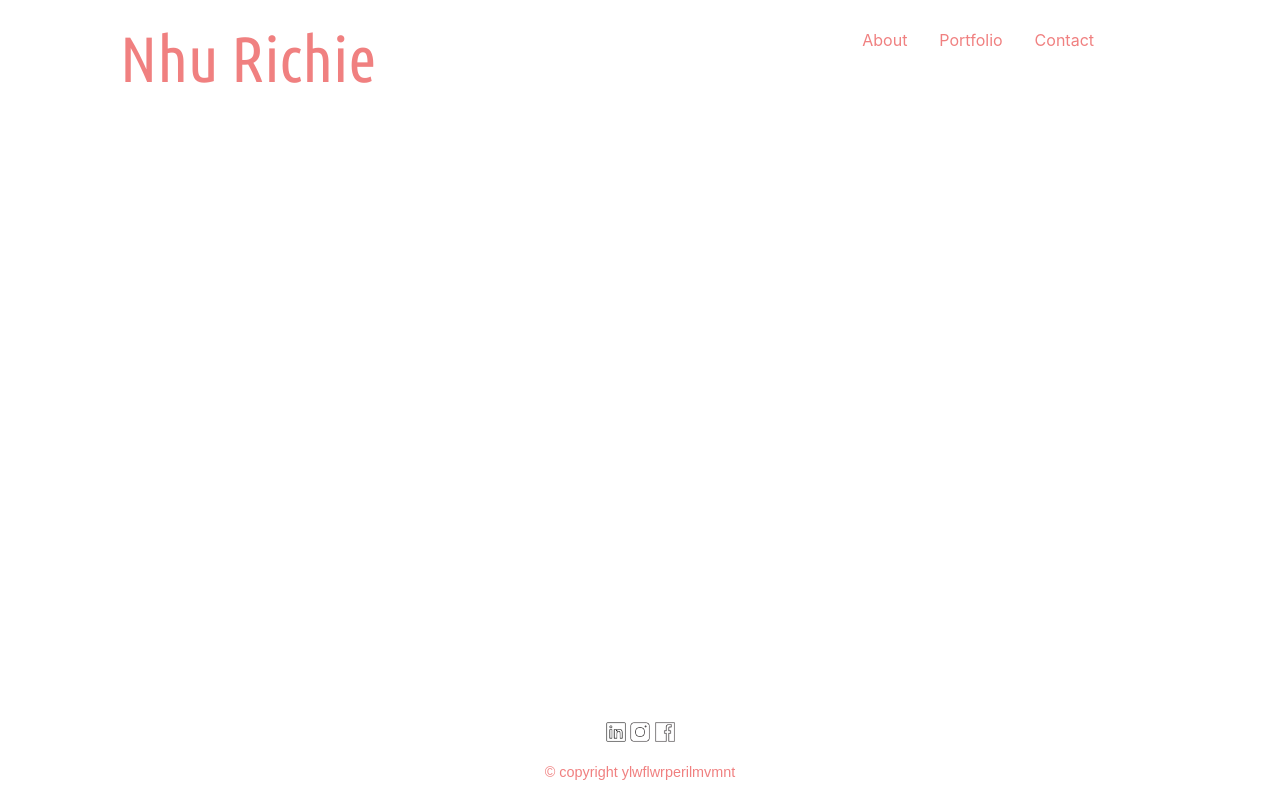
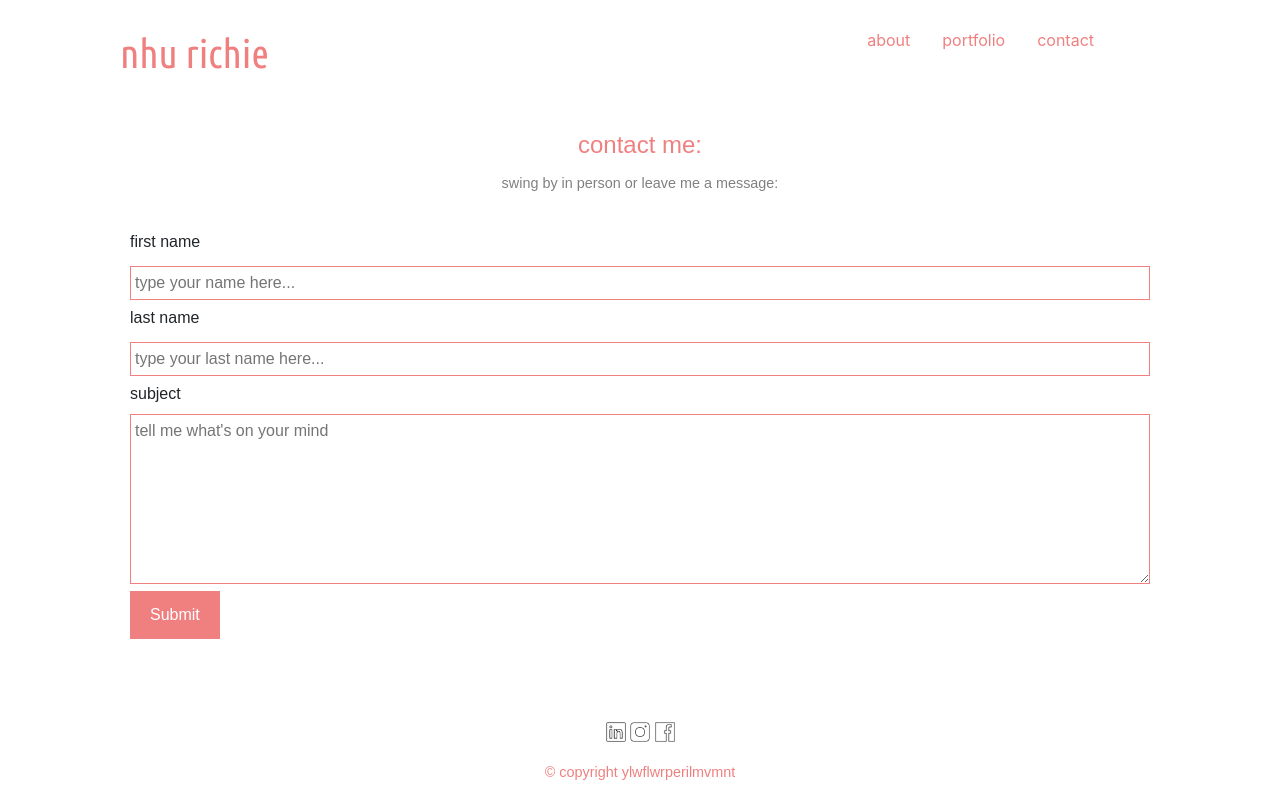
Before and after one commit to nhurichie/Bootstrap-Portfolio, a plain HTML site: page contact.html in a window 1280 px wide. Drawn offline with nearby package versions, Linux system fonts and the light colour scheme; a web font is replaced by a local one.

Commit message:
updatedhtmlsandcss

```diff
--- a/contact.html
+++ b/contact.html
@@ -4,131 +4,62 @@
     <meta charset="UTF-8">
     <meta name="viewport" content="width=device-width, initial-scale=1.0">
     <meta http-equiv="X-UA-Compatible" content="ie=edge">
-    <link rel="stylesheet" href="/reset.css">
-    <link rel="stylesheet" href="contact.html">
+    <link rel="stylesheet" href="reset.css">
+    <link rel="stylesheet" href="style.css">
+    <link rel="stylesheet" href="index.html">
+
     <link rel="stylesheet" href="https://stackpath.bootstrapcdn.com/bootstrap/4.3.1/css/bootstrap.min.css" integrity="sha384-ggOyR0iXCbMQv3Xipma34MD+dH/1fQ784/j6cY/iJTQUOhcWr7x9JvoRxT2MZw1T" crossorigin="anonymous">
     <link href="https://fonts.googleapis.com/css?family=Amatic+SC|Arvo|Indie+Flower|News+Cycle|Ubuntu+Condensed" rel="stylesheet">
-    <title>Nhu Richie</title>
+    <title>nhu richie</title>
 </head>
-
-<style>
-
-.nav {
-    float: right;
-    padding: 10px;
-    margin: 10px;
-    margin-right: 160px;
-    text-decoration: none;
-}
-
-.nav-link {
-    color: lightcoral;
-
-}
-
-h1 {
-    font-family: 'Ubuntu Condensed', sans-serif;
-    font-size: 4em;
-    color: lightcoral;
-    padding: 10px;
-
-}
-
-p {
-    font-size: .9em;
-    font-family: 'News Cycle', sans-serif;
-    color: grey;
-    text-align: justify;
-    font-stretch:
-}
-
-.copyright {
-    text-align: center;
-    color: lightcoral;
-}
-
-.row {
-    margin: auto;
-    padding: 10px;
-
-}
-
-img {
-    text-align: center;
-    align-items: center;
-
-}
-
-.headshot {
-    align-items: center;
-
-}
-
-.col-md-8 {
-    float: left;
-}
-
-footer {
-    position: fixed;
-    bottom: 0;
-    width: 100%;
-    color: gray;
-    text-align: center;
-}
-
-a, .ylwflw {
-    text-decoration: none;
-    text-decoration-skip-ink: none;
-    color: lightcoral;
-}
-
-.media-icons {
-    padding: 20px;
-    margin: auto;
-    color: lightcoral;
-}
-
-i, ul {
-    color: lightcoral;
-}
-
-</style>
-
 
 <body>
     <ul class="nav">
         <li class="nav-item">
-            <a class="nav-link about" href="index.html">About</a>
+            <a class="nav-link about" href="index.html">about</a>
         </li>
         <li class="nav-item">
-            <a class="nav-link portfolio" href="portfolio.html">Portfolio</a>
+            <a class="nav-link portfolio" href="portfolio.html">portfolio</a>
         </li>
         <li class="nav-item">
-            <a class="nav-link contact" href="contact.html">Contact</a>
+            <a class="nav-link contact" href="contact.html">contact</a>
         </li>
     </ul>
 
 
 <!--Our rows function in containers (grid created). -->
     <div class="container">
-
         <!-- Our columns function in rows. -->
         <div class="row">
             <div class ="col-md-12">
-                <h1> Nhu Richie </h1>
+                <h1>nhu richie</h1>
             </div>
         </div>
 
         <div class="row 2">
-            <div class="col-md-4">
 
-            </div>
+            <div class="col-md-12">
+                <div class="container">
+                    <div style="text-align:center">
+                        <h4>contact me:</h4>
 
-            <div class="col-md-8">
+                        <p class="leavemess">swing by in person or leave me a message:</p>
+                    </div>
 
+                    <div class="column">
+                        <form action="/action_page.php">
+                            <label for="fname">first name</label>
+                            <input type="text" id="fname" name="firstname" placeholder="type your name here...">
+                            <label for="lname">last name</label>
+                            <input type="text" id="lname" name="lastname" placeholder="type your last name here...  ">
+                            <label for="subject">subject</label>
+                            <textarea id="subject" name="subject" placeholder="tell me what's on your mind" style="height:170px"></textarea>
+                            <input type="submit" value="Submit">
+                        </form>
+                    </div>
+                </div>
             </div>
         </div>
-
 
     </div>
 
--- a/index.html
+++ b/index.html
@@ -4,107 +4,25 @@
     <meta charset="UTF-8">
     <meta name="viewport" content="width=device-width, initial-scale=1.0">
     <meta http-equiv="X-UA-Compatible" content="ie=edge">
-    <link rel="stylesheet" href="/reset.css">
-    <link rel="stylesheet" href="contact.html">
+    <link rel="stylesheet" href="reset.css">
+    <link rel="stylesheet" href="style.css">
+    <link rel="stylesheet" href="index.html">
+
     <link rel="stylesheet" href="https://stackpath.bootstrapcdn.com/bootstrap/4.3.1/css/bootstrap.min.css" integrity="sha384-ggOyR0iXCbMQv3Xipma34MD+dH/1fQ784/j6cY/iJTQUOhcWr7x9JvoRxT2MZw1T" crossorigin="anonymous">
     <link href="https://fonts.googleapis.com/css?family=Amatic+SC|Arvo|Indie+Flower|News+Cycle|Ubuntu+Condensed" rel="stylesheet">
-    <title>Nhu Richie</title>
+    <title>nhu richie</title>
 </head>
-
-<style>
-
-.nav {
-    float: right;
-    padding: 10px;
-    margin: 10px;
-    margin-right: 160px;
-    text-decoration: none;
-}
-
-.nav-link {
-    color: lightcoral;
-
-}
-
-h1 {
-    font-family: 'Ubuntu Condensed', sans-serif;
-    font-size: 4em;
-    color: lightcoral;
-    padding: 10px;
-
-}
-
-p {
-    font-size: .9em;
-    font-family: 'News Cycle', sans-serif;
-    color: grey;
-    text-align: justify;
-    font-stretch:
-}
-
-.copyright {
-    text-align: center;
-    color: lightcoral;
-}
-
-.row {
-    margin: auto;
-    padding: 10px;
-
-}
-
-img {
-    text-align: center;
-    align-items: center;
-
-}
-
-.headshot {
-    align-items: center;
-
-}
-
-.col-md-8 {
-    float: left;
-}
-
-footer {
-    position: fixed;
-    bottom: 0;
-    width: 100%;
-    color: gray;
-    text-align: center;
-}
-
-a, .ylwflw {
-    text-decoration: none;
-    text-decoration-skip-ink: none;
-    color: lightcoral;
-}
-
-.media-icons {
-    padding: 20px;
-    margin: auto;
-    color: lightcoral;
-}
-
-i, ul {
-    color: lightcoral;
-}
-
-</style>
-
 
 <body>
     <ul class="nav">
         <li class="nav-item">
-            <a class="nav-link about" href="index.html">About</a>
+            <a class="nav-link about" href="index.html">about</a>
         </li>
         <li class="nav-item">
-            <a class="nav-link portfolio" href="portfolio.html">Portfolio</a>
+            <a class="nav-link portfolio" href="portfolio.html">portfolio</a>
         </li>
         <li class="nav-item">
-            <a class="nav-link contact" href="contact.html">Contact</a>
+            <a class="nav-link contact" href="contact.html">contact</a>
         </li>
     </ul>
 
@@ -115,7 +33,7 @@ i, ul {
         <!-- Our columns function in rows. -->
         <div class="row">
             <div class ="col-md-12">
-                <h1> Nhu Richie </h1>
+                <h1>nhu richie</h1>
             </div>
         </div>
 
@@ -130,25 +48,21 @@ i, ul {
 
                 <p>
                 i live in a fairly cozy house in minneapolis, minnnesota with three eclectic roommates.  i am a vietnamese adoptee that loves the smell of seasons changing.  cold air always smells like memory, just like old paper books.  i’m not very good with my words, so i tend to  resort to typed words.  i would like to say that i am inquisitive to a fault, have a persistent desire to learn, and am genuinely curious for why things are they way they are.  i think i am a hard worker but i do try not to take myself too seriously. i am also quite short and a terrible basketball player.  i've been told i'm a useless stump; however, what i lack in dribbling and free-throw skills though, i more than make up for my bodacious smile and personality, and my terrbile collection of dad jokes.
-
-                 </p>
-                 <p>
-                i'd like to think that i am a lover of love, a storyteller, and a random fact monger. but on a serious note, i value integrety and character. when i'm not lounging around on a sunday morning eating pancakes, i like to explore the spirit of fun in the greater outdoors by tackling the country by foot or on my all-city mancho man cyclocross bike; attemting to climb rocks; moonbeaming under the night sky; eating a plain raised glazed doughnut from bogart's doughtnuts-- best doughnut shop in the twin-cities; and getting my face lost in a stack of books. it makes me sad that i won't be able to read all the books that exist in the world but i hear some books royally suck. besides relishing in the things i enjoy day-by-day, there are things outside of myself that i am passionate about. join me on my mission to move people from disconnection toward connection away from our daily screens:
+                </p>
+                <p>
+                i am a lover of love, a storyteller, and a random fact monger. but on a serious note, i value integrety and character. when i'm not lounging around on a sunday morning eating pancakes, i like to explore the spirit of fun in the greater outdoors by tackling the country by foot or on my all-city mancho man cyclocross bike; attemting to climb rocks; moonbeaming under the night sky; eating a plain raised glazed doughnut from bogart's doughtnuts-- best doughnut shop in the twin-cities; and getting my face lost in a stack of books. it makes me sad that i won't be able to read all the books that exist in the world but i hear some books royally suck. besides relishing in the things i enjoy day-by-day, there are things outside of myself that i am passionate about. join me on my mission to move people from disconnection toward connection away from our daily screens:
                 <br><br>
                     <ul style="list-style:none;">
-                        <li><strong>less</strong> social media, more <strong>social justice</strong></li>
+                        <li><strong>less</strong> social media, more <strong>social justice.</strong></li>
 
                     </ul>
                 </p>
-                 <p>
-                        i have a plethora of things i'd like to share and this is where i am going post them. if you're interested in what i have to say, you can find more information here on my blog <a class ="ylwflwr" href ="#">ylwflwrperil</a>. a place where we educate, resist, and then organise. <img src="images/sm-icons/resistfirst.png" width="10" height="14">
+                <p>
+                i have a plethora of things i'd like to share and this is where i am going post them. if you're interested in what i have to say, you can find more information here on my blog <a class="ylwflwr" href ="#">ylwflwrperil</a>. a place where we educate, resist, persist, and organise. <img src="images/sm-icons/resistfirst.png" width="10" height="14">
                 </p>
                 <br>
-
             </div>
-
         </div>
-
     </div>
 
 
--- /dev/null
+++ b/style.css
@@ -0,0 +1,171 @@
+/* INDEX MAIN HTML
+------------------
+*/
+
+.nav {
+    float: right;
+    padding: 10px;
+    margin: 10px;
+    margin-right: 160px;
+    text-decoration: none;
+
+}
+
+.nav-link {
+    color: lightcoral;
+
+}
+
+h1 {
+    font-family: 'Ubuntu Condensed', sans-serif;
+    font-size: 4em;
+    color: lightcoral;
+    padding: 10px;
+
+}
+
+p {
+    font-size: .9em;
+    font-family: 'News Cycle', sans-serif;
+    color: grey;
+    text-align: justify;
+
+}
+
+.row {
+    margin: auto;
+    padding: 10px;
+
+}
+
+.headshot {
+    align-items: center;
+
+}
+
+.col-md-8 {
+    float: left;
+}
+
+footer {
+    position: fixed;
+    bottom: 0;
+    width: 100%;
+    color: gray;
+    text-align: center;
+}
+
+.copyright {
+    text-align: center;
+    color: lightcoral;
+
+}
+
+a, .ylwflwr {
+    text-decoration: none;
+    color: lightcoral;
+}
+
+.media-icons {
+    padding: 20px;
+    margin: auto;
+
+}
+
+li {
+    color: lightcoral;
+
+}
+
+/* PORTFOLIO HTML
+-----------------
+*/
+
+.port-fotos {
+    width: 250px;
+    height: 200px;
+
+}
+
+.col-md-3 {
+    align-content: center;
+    text-align: center;
+    margin-top: 10px;
+    margin-bottom: 20px;
+
+}
+
+/* CONTACT HTML
+---------------
+ */
+
+ h4 {
+    font-family: 'News Cycle', sans-serif;
+    color: lightcoral;
+    padding: 5px;
+
+}
+
+.leavemess {
+    text-align: center;
+
+}
+
+
+* {
+    box-sizing: border-box;
+    font-family: 'News Cycle', sans-serif;
+
+  }
+
+  /* Style inputs */
+  input[type=text], select, textarea {
+    width: 100%;
+    padding: 4px;
+    border: 1px solid lightcoral;
+    margin-top: 4px;
+    margin-bottom: 6px;
+    resize: vertical;
+    font-family: 'News Cycle', sans-serif;
+  }
+
+  input[type=submit] {
+    font-family: 'News Cycle', sans-serif;
+    background-color:lightcoral;
+    color: white;
+    padding: 12px 20px;
+    border: none;
+    cursor: pointer;
+
+  }
+
+  input[type=submit]:hover {
+    background-color: lightcoral;
+    font-family: 'News Cycle', sans-serif;
+
+  }
+
+  /* Style the container/contact section */
+  .container {
+    font-family: 'News Cycle', sans-serif;
+    border-radius: 5px;
+    padding: 10px;
+
+  }
+
+  /* Create two columns that float next to eachother */
+  .column {
+    float: center;
+    width: 100%;
+    margin-top: 6px;
+    padding: 20px;
+
+  }
+
+  /* Clear floats after the columns */
+  .row:after {
+    content: "";
+    display: table;
+    clear: both;
+
+  }
```
Also changed, not shown: portfolio.html (+10 -105 lines).
